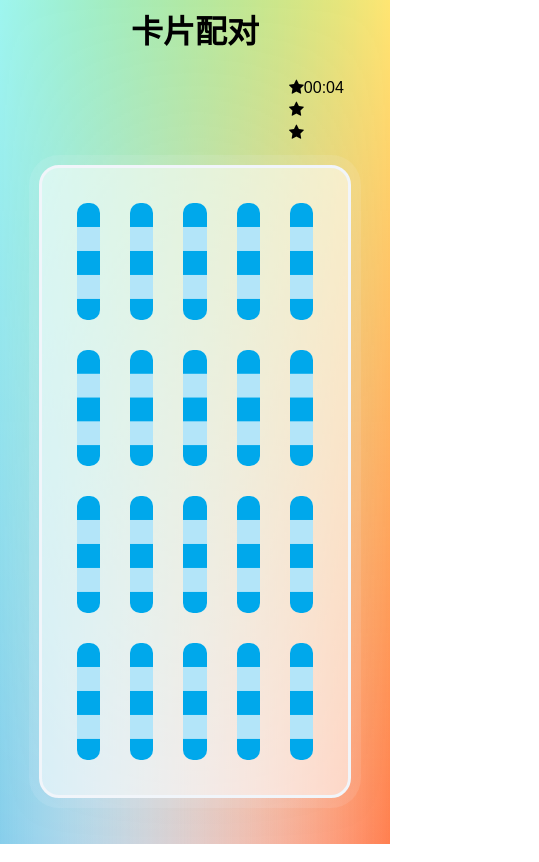
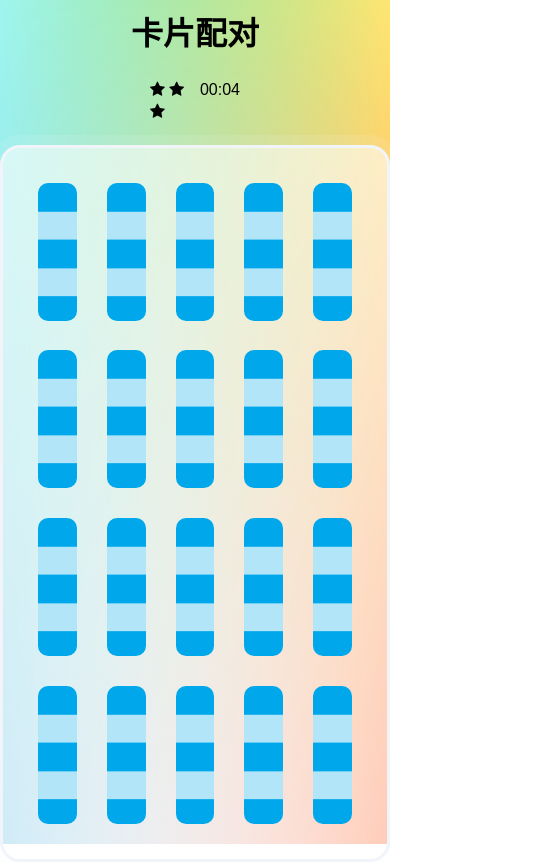
Before and after one commit to DiomandCrack/match-game, a plain HTML site: page index.html in a window 390 px wide. Shown: the whole page, 539 px wide, since content can reach past the window. Drawn offline with Linux system fonts and the light colour scheme.

Commit message:
adopt mobile

```diff
--- /dev/null
+++ b/sass/partials/_media.scss
@@ -0,0 +1,60 @@
+
+@media (min-width: 1336px) {
+    .back {
+        font-size: 5em;
+    }
+    .list-con li {
+        padding: 20px;
+    }
+    .info {
+        padding: 13px 300px;
+    }
+}
+
+@media (max-width: 1335px) {
+    .back {
+        font-size: 3em;
+    }
+    .list-con li {
+        padding: 15px;
+    }
+    .wrap {
+        width: 70%;
+    }
+    main {
+        height: 75%;
+    }
+    .info {
+        padding: 13px 250px;
+        margin: 1rem 0;
+    }
+}
+
+@media (max-width: 1024px) {
+    .list-con li {
+        padding: 15px;
+    }
+    .wrap {
+        width: 100%;
+    }
+    main {
+        height: 70%;
+    }
+    .info {
+        padding: 13px 250px;
+        margin: 0.5rem 0;
+    }
+}
+
+@media (max-width:800px) {
+    main {
+        height: 85%;
+    }
+    .info {
+        padding: 13px 150px;
+        margin: 0.5rem 0;
+    }
+    .wrap {
+        width: 100%;
+    }
+}
--- a/sass/partials/_modules.scss
+++ b/sass/partials/_modules.scss
@@ -237,47 +237,3 @@ $btn-background-right: #19c872;
         line-height: 2;
     }
 }
-
-@media (min-width: 1336px) {
-    .back {
-        font-size: 5em;
-    }
-    .list-con li {
-        padding: 20px;
-    }
-    .info {
-        padding: 13px 300px;
-    }
-}
-
-@media (max-width: 1335px) {
-    .back {
-        font-size: 3em;
-    }
-    .list-con li {
-        padding: 15px;
-    }
-    .wrap {
-        width: 70%;
-    }
-    main {
-        height: 75%;
-    }
-    .info {
-        padding: 13px 250px;
-        margin: 1rem 0;
-    }
-}
-
-@media (max-width: 1024px) {
-    .list-con li {
-        padding: 15px;
-    }
-    .wrap {
-        width: 80%;
-    }
-    .info {
-        padding: 13px 250px;
-        margin: 0.5rem 0;
-    }
-}
--- a/sass/styles.scss
+++ b/sass/styles.scss
@@ -5,3 +5,4 @@
 @import "partials/layout";
 @import "partials/fonts";
 @import "partials/modules";
+@import "partials/media"
```
Also changed, not shown: css/styles.css.
